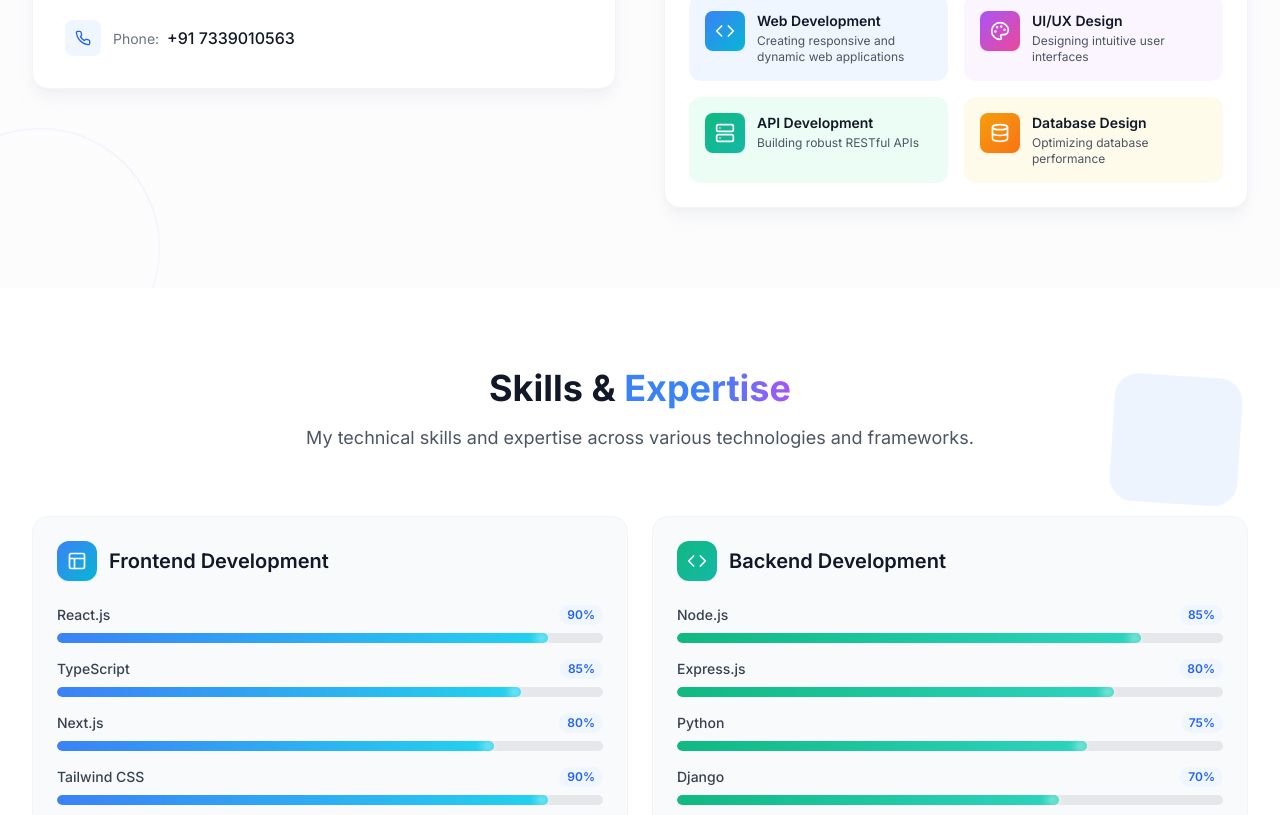
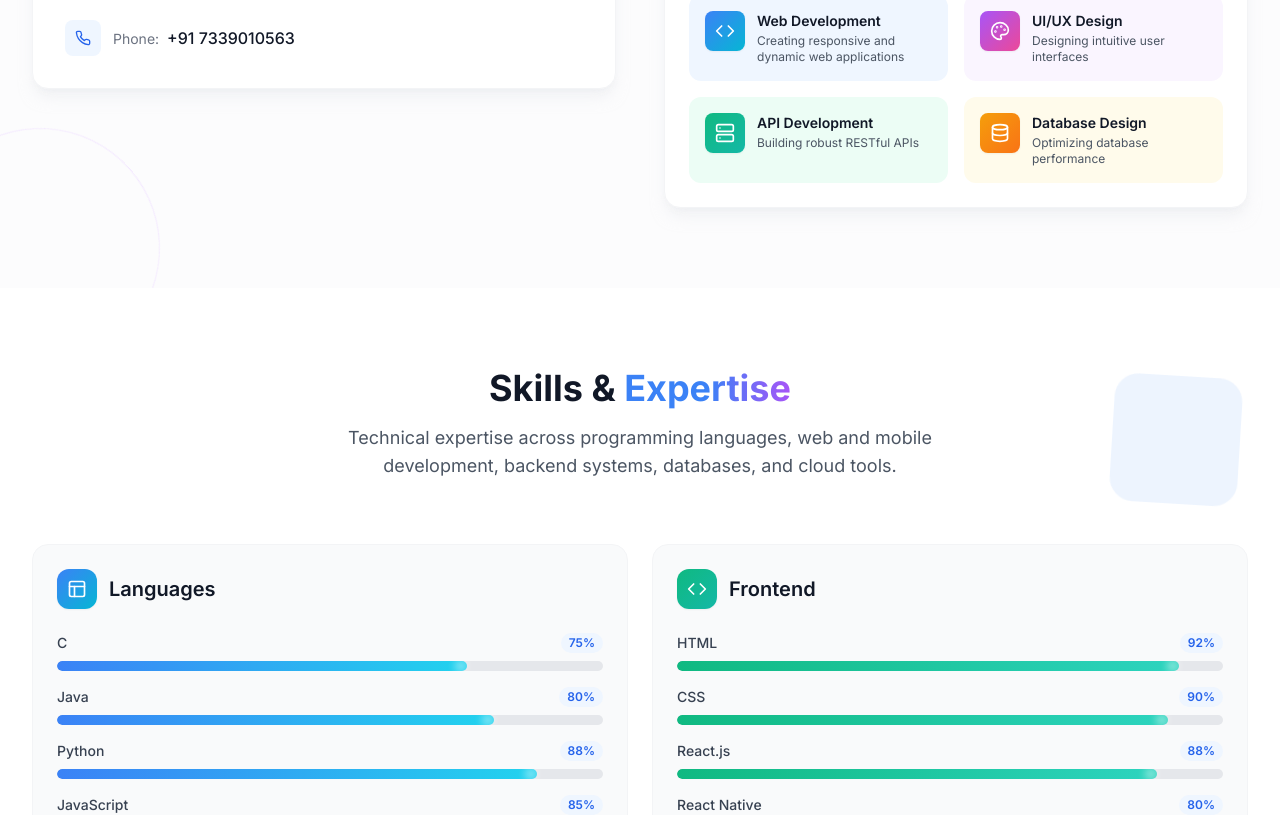
Before and after one commit to ghauthamm/ghautham-protfoli, a React (Create React App) app: page / in a window 1280 px wide. Shown: the part 1815-2630 px from the top of the page. Built offline with nearby package versions, Linux system fonts and the light colour scheme.

Commit message:
experience modules updated

```diff
--- a/src/App.tsx
+++ b/src/App.tsx
@@ -1,27 +1,66 @@
 import React from 'react';
+import { motion } from 'framer-motion';
 import Navbar from './components/Navbar';
 import Hero from './components/Hero';
 import About from './components/About';
 import Skills from './components/Skills';
 import Services from './components/Services';
 import Projects from './components/Projects';
+import Experience from './components/Experience';
 import Education from './components/Education';
 import Contact from './components/Contact';
 import Footer from './components/Footer';
+
+const pageVariants = {
+  hidden: { opacity: 0 },
+  visible: {
+    opacity: 1,
+    transition: {
+      staggerChildren: 0.12,
+      delayChildren: 0.1,
+    },
+  },
+};
+
+const sectionVariants = {
+  hidden: { opacity: 0, y: 32 },
+  visible: {
+    opacity: 1,
+    y: 0,
+    transition: { duration: 0.65, ease: 'easeOut' },
+  },
+};
 
 function App() {
   return (
     <div className="min-h-screen bg-white dark:bg-dark-900 transition-colors duration-300">
       <Navbar />
-      <main>
+      <motion.main variants={pageVariants} initial="hidden" animate="visible">
+        <motion.div variants={sectionVariants}>
           <Hero />
+        </motion.div>
+        <motion.div variants={sectionVariants}>
           <About />
+        </motion.div>
+        <motion.div variants={sectionVariants}>
           <Skills />
+        </motion.div>
+        <motion.div variants={sectionVariants}>
           <Services />
+        </motion.div>
+        <motion.div variants={sectionVariants}>
           <Projects />
+        </motion.div>
+        <motion.div variants={sectionVariants}>
+          <Experience />
+        </motion.div>
+        <motion.div variants={sectionVariants}>
           <Education />
+        </motion.div>
+        <motion.div variants={sectionVariants}>
           <Contact />
-      </main>
+        </motion.div>
+      </motion.main>
       <Footer />
     </div>
   );
--- a/src/components/Experience.tsx
+++ b/src/components/Experience.tsx
@@ -5,46 +5,18 @@ import { Calendar, MapPin, Building } from 'lucide-react';
 const Experience: React.FC = () => {
   const experiences = [
     {
-      title: 'Senior Fullstack Developer',
-      company: 'TechCorp Solutions',
-      location: 'Bangalore, India',
-      period: 'Jan 2023 - Present',
-      description: 'Leading development of enterprise-level applications using React, Node.js, and cloud technologies. Mentoring junior developers and implementing best practices.',
+      title: 'Python Full Stack Developer Intern',
+      company: 'ThirvuSoft Private Limited',
+      location: 'Coimbatore, India',
+      period: 'Feb 2026 - Apr 2026',
+      description: 'Worked on ERP-based web application development, built backend modules with Python and REST APIs, assisted frontend and database integration, and gained practical ERP workflow experience.',
       achievements: [
-        'Led a team of 5 developers in building a scalable e-commerce platform',
-        'Improved application performance by 40% through optimization techniques',
-        'Implemented CI/CD pipelines reducing deployment time by 60%',
-        'Mentored 3 junior developers and conducted code reviews'
+        'Worked on ERP-based web application development',
+        'Developed backend modules using Python and REST APIs',
+        'Assisted in frontend development and database integration',
+        'Gained hands-on experience in ERP workflows and business logic'
       ],
-      technologies: ['React', 'Node.js', 'AWS', 'Docker', 'PostgreSQL', 'Redis']
-    },
-    {
-      title: 'Fullstack Developer',
-      company: 'Digital Innovations Ltd',
-      location: 'Mumbai, India',
-      period: 'Mar 2021 - Dec 2022',
-      description: 'Developed and maintained multiple web applications using modern JavaScript frameworks and databases.',
-      achievements: [
-        'Built 3 client-facing applications with 99.9% uptime',
-        'Reduced bug reports by 50% through improved testing practices',
-        'Collaborated with UX team to improve user experience',
-        'Participated in agile development processes'
-      ],
-      technologies: ['JavaScript', 'React', 'Express.js', 'MongoDB', 'Git']
-    },
-    {
-      title: 'Frontend Developer',
-      company: 'WebTech Solutions',
-      location: 'Delhi, India',
-      period: 'Jun 2020 - Feb 2021',
-      description: 'Focused on creating responsive and interactive user interfaces for various client projects.',
-      achievements: [
-        'Developed 10+ responsive websites for clients',
-        'Optimized website loading speed by 30%',
-        'Implemented modern CSS frameworks and animations',
-        'Worked closely with designers to implement pixel-perfect designs'
-      ],
-      technologies: ['HTML', 'CSS', 'JavaScript', 'React', 'Bootstrap']
+      technologies: ['Python', 'REST APIs', 'ERP', 'Frontend Integration', 'Database Integration']
     }
   ];
 
@@ -60,7 +32,7 @@ const Experience: React.FC = () => {
         >
           <h2 className="text-4xl font-bold mb-4 gradient-text">Work Experience</h2>
           <p className="text-gray-600 dark:text-gray-400 max-w-2xl mx-auto">
-            My professional journey and the valuable experience I've gained along the way
+            Internship experience focused on ERP-based full stack web application development.
           </p>
         </motion.div>
 
@@ -154,36 +126,6 @@ const Experience: React.FC = () => {
           </div>
         </div>
 
-        {/* Education Section */}
-        <motion.div
-          initial={{ opacity: 0, y: 20 }}
-          whileInView={{ opacity: 1, y: 0 }}
-          transition={{ duration: 0.5, delay: 0.6 }}
-          viewport={{ once: true }}
-          className="mt-20"
-        >
-          <h3 className="text-2xl font-bold text-center mb-8 text-gray-800 dark:text-gray-200">
-            Education
-          </h3>
-          <div className="bg-gray-50 dark:bg-dark-800 rounded-xl p-6 shadow-lg max-w-2xl mx-auto">
-            <div className="text-center">
-              <h4 className="text-xl font-bold text-gray-800 dark:text-gray-200 mb-2">
-                Bachelor of Technology in Computer Science
-              </h4>
-              <p className="text-primary-600 dark:text-primary-400 font-medium mb-2">
-                University of Technology
-              </p>
-              <p className="text-gray-600 dark:text-gray-400 mb-4">
-                2016 - 2020 • Graduated with First Class
-              </p>
-              <p className="text-gray-600 dark:text-gray-400 text-sm leading-relaxed">
-                Specialized in software engineering with focus on web development,
-                database management, and software architecture. Completed final year
-                project on "Modern Web Application Development".
-              </p>
-            </div>
-          </div>
-        </motion.div>
       </div>
     </section>
   );
--- a/src/components/Navbar.tsx
+++ b/src/components/Navbar.tsx
@@ -39,6 +39,7 @@ const Navbar: React.FC = () => {
     { name: 'Skills', href: '#skills' },
     { name: 'Services', href: '#services' },
     { name: 'Projects', href: '#projects' },
+    { name: 'Experience', href: '#experience' },
     { name: 'Education', href: '#education' },
     { name: 'Contact', href: '#contact' },
   ];
--- a/src/components/Projects.tsx
+++ b/src/components/Projects.tsx
@@ -1,77 +1,59 @@
 import React, { useState } from 'react';
 import { motion, AnimatePresence } from 'framer-motion';
-import { ExternalLink, Github, Eye, ChevronRight } from 'lucide-react';
+import { ExternalLink, Github, Eye, ChevronRight, Download } from 'lucide-react';
 
 const Projects: React.FC = () => {
   const [filter, setFilter] = useState('all');
 
   const projects = [
     {
-      title: "E-Commerce Platform",
-      description: "A full-stack e-commerce platform with React frontend, Node.js backend, and MongoDB database. Features include user authentication, product management, shopping cart, and payment integration.",
-      image: "https://images.unsplash.com/photo-1556742049-0cfed4f6a45d?w=500&h=300&fit=crop",
-      technologies: ["React", "Node.js", "MongoDB", "Stripe", "Redux"],
-      liveUrl: "https://ecommerce-demo.com",
-      githubUrl: "https://github.com/ghauthamm/ecommerce",
+      title: "Vehicle Service Management System",
+      description: "Developed a booking and service tracking system with a structured database for customer and service records, including real-time service status updates.",
+      image: "https://images.unsplash.com/photo-1533473359331-0135ef1b58bf?w=500&h=300&fit=crop",
+      technologies: ["JavaScript", "Node.js", "Express.js", "MongoDB", "Realtime Updates"],
+      liveUrl: "https://github.com/ghauthamm",
+      githubUrl: "https://github.com/ghauthamm",
       featured: true,
       category: 'fullstack'
     },
     {
-      title: "Task Management App",
-      description: "A collaborative task management application with real-time updates, drag-and-drop functionality, and team collaboration features.",
-      image: "https://images.unsplash.com/photo-1454165804606-c3d57bc86b40?w=500&h=300&fit=crop",
-      technologies: ["React", "TypeScript", "Socket.io", "Express", "PostgreSQL"],
-      liveUrl: "https://task-app-demo.com",
-      githubUrl: "https://github.com/ghauthamm/task-app",
+      title: "AI-Powered Crop Yield Prediction",
+      description: "Built a mobile app using Flutter and Firebase, integrated machine learning models for crop prediction, and delivered insights based on soil and weather data.",
+      image: "https://images.unsplash.com/photo-1500937386664-56d1dfef3854?w=500&h=300&fit=crop",
+      technologies: ["Flutter", "Firebase", "Python", "Machine Learning", "Data Analysis"],
+      liveUrl: "https://github.com/ghauthamm",
+      apkUrl: "https://github.com/ghauthamm",
+      githubUrl: "https://github.com/ghauthamm",
+      featured: true,
+      category: 'ml'
+    },
+    {
+      title: "Samy Trends - Online Clothing Store",
+      description: "A full-stack e-commerce web application for managing clothing products where users can browse products, view details, and interact with a modern shopping interface. Features include responsive product listings, product detail view, real-time data handling with Firebase, and Firebase Hosting deployment. My contribution covered complete UI design and development, backend and database integration, deployment, and responsive optimization across devices. Future enhancements: add to cart and checkout, payment integration (Razorpay/Stripe), authentication, and admin dashboard.",
+      image: "https://images.unsplash.com/photo-1445205170230-053b83016050?w=500&h=300&fit=crop",
+      technologies: ["React", "HTML", "CSS", "JavaScript", "Firebase", "Firestore", "Firebase Hosting"],
+      liveUrl: "https://samy-trend.web.app/",
+      githubUrl: "https://github.com/ghauthamm",
       featured: true,
       category: 'fullstack'
     },
     {
-      title: "Weather Dashboard",
-      description: "A weather dashboard with interactive charts, location-based forecasts, and historical data visualization using Chart.js.",
-      image: "https://images.unsplash.com/photo-1592210454359-9043f067919b?w=500&h=300&fit=crop",
-      technologies: ["React", "Chart.js", "OpenWeather API", "Tailwind CSS"],
-      liveUrl: "https://weather-dashboard.com",
-      githubUrl: "https://github.com/ghauthamm/weather-app",
-      featured: false,
-      category: 'frontend'
-    },
-    {
-      title: "Blog Platform",
-      description: "A modern blog platform with markdown support, SEO optimization, and admin dashboard for content management.",
-      image: "https://images.unsplash.com/photo-1486312338219-ce68d2c6f44d?w=500&h=300&fit=crop",
-      technologies: ["Next.js", "TypeScript", "Prisma", "PostgreSQL", "Vercel"],
-      liveUrl: "https://blog-platform.com",
-      githubUrl: "https://github.com/ghauthamm/blog-platform",
-      featured: false,
+      title: "Food Delivery Management System",
+      description: "A mobile-based food delivery management system built with Flutter and Firebase to manage employees, clients, orders, and inventory in real time. It automates order tracking and stock updates, supports employee attendance and role records, maintains customer profiles with order history, and provides order lifecycle tracking from pending to delivered. Contributions include end-to-end mobile app development, Firebase real-time synchronization, implementation of employee, client, order, and stock modules, and responsive UI optimization. Future enhancements include payment integration, push notifications, live map tracking, and analytics dashboard.",
+      image: "https://images.unsplash.com/photo-1515003197210-e0cd71810b5f?w=500&h=300&fit=crop",
+      technologies: ["Flutter", "Firebase", "Cloud Firestore", "Realtime Database", "Firebase Auth"],
+      liveUrl: "https://github.com/ghauthamm/Food-Catering-Admin-Management-System-flutter",
+      apkUrl: "https://github.com/ghauthamm/Food-Catering-Admin-Management-System-flutter",
+      githubUrl: "https://github.com/ghauthamm/Food-Catering-Admin-Management-System-flutter",
+      featured: true,
       category: 'fullstack'
-    },
-    {
-      title: "Chat Application",
-      description: "Real-time chat application with user authentication, message history, and file sharing capabilities.",
-      image: "https://images.unsplash.com/photo-1522202176988-66273c2fd55f?w=500&h=300&fit=crop",
-      technologies: ["React", "Socket.io", "Node.js", "MongoDB", "AWS S3"],
-      liveUrl: "https://chat-app-demo.com",
-      githubUrl: "https://github.com/ghauthamm/chat-app",
-      featured: false,
-      category: 'fullstack'
-    },
-    {
-      title: "Portfolio Website",
-      description: "A responsive portfolio website built with React, TypeScript, and Tailwind CSS with smooth animations and dark mode.",
-      image: "https://images.unsplash.com/photo-1467232004584-a241de8b6a6b?w=500&h=300&fit=crop",
-      technologies: ["React", "TypeScript", "Tailwind CSS", "Framer Motion"],
-      liveUrl: "https://portfolio-demo.com",
-      githubUrl: "https://github.com/ghauthamm/portfolio",
-      featured: false,
-      category: 'frontend'
     }
   ];
 
   const filters = [
     { label: 'All', value: 'all' },
     { label: 'Full Stack', value: 'fullstack' },
-    { label: 'Frontend', value: 'frontend' },
+    { label: 'Machine Learning', value: 'ml' },
   ];
 
   const filteredProjects = filter === 'all'
@@ -139,7 +121,7 @@ const Projects: React.FC = () => {
             viewport={{ once: true }}
             className="text-base sm:text-lg text-gray-600 dark:text-gray-400 max-w-2xl mx-auto"
           >
-            A showcase of my recent projects that demonstrate my skills in fullstack development and problem-solving.
+            Key academic and practical projects spanning full-stack development, machine learning, mobile apps, and database design.
           </motion.p>
 
           {/* Filter Buttons */}
@@ -286,6 +268,19 @@ const Projects: React.FC = () => {
                       <Github className="w-4 h-4" />
                       Code
                     </motion.a>
+                    {project.apkUrl && (
+                      <motion.a
+                        href={project.apkUrl}
+                        target="_blank"
+                        rel="noopener noreferrer"
+                        whileHover={{ scale: 1.05, x: 3 }}
+                        whileTap={{ scale: 0.95 }}
+                        className="flex items-center gap-2 px-4 py-2 border border-emerald-300 dark:border-emerald-600 text-emerald-700 dark:text-emerald-300 hover:bg-emerald-50 dark:hover:bg-emerald-500/10 rounded-xl text-sm font-medium"
+                      >
+                        <Download className="w-4 h-4" />
+                        APK
+                      </motion.a>
+                    )}
                   </div>
                 </div>
               </motion.div>
--- a/src/components/Skills.tsx
+++ b/src/components/Skills.tsx
@@ -7,68 +7,61 @@ const Skills: React.FC = () => {
 
   const skillCategories = [
     {
-      title: "Frontend Development",
+      title: "Languages",
       icon: Layout,
       gradient: 'from-blue-500 to-cyan-500',
       barColor: 'from-blue-500 to-cyan-400',
       skills: [
-        { name: "React.js", level: 90 },
-        { name: "TypeScript", level: 85 },
-        { name: "Next.js", level: 80 },
-        { name: "Tailwind CSS", level: 90 },
-        { name: "HTML/CSS", level: 95 },
-        { name: "JavaScript", level: 90 }
+        { name: "C", level: 75 },
+        { name: "Java", level: 80 },
+        { name: "Python", level: 88 },
+        { name: "JavaScript", level: 85 },
+        { name: "SQL", level: 82 }
       ]
     },
     {
-      title: "Backend Development",
+      title: "Frontend",
       icon: Code,
       gradient: 'from-emerald-500 to-teal-500',
       barColor: 'from-emerald-500 to-teal-400',
       skills: [
-        { name: "Node.js", level: 85 },
-        { name: "Express.js", level: 80 },
-        { name: "Python", level: 75 },
-        { name: "Django", level: 70 },
-        { name: "REST APIs", level: 85 },
-        { name: "GraphQL", level: 70 }
+        { name: "HTML", level: 92 },
+        { name: "CSS", level: 90 },
+        { name: "React.js", level: 88 },
+        { name: "React Native", level: 80 }
       ]
     },
     {
-      title: "Database & Cloud",
+      title: "Backend & Databases",
       icon: Database,
       gradient: 'from-purple-500 to-pink-500',
       barColor: 'from-purple-500 to-pink-400',
       skills: [
+        { name: "Node.js", level: 84 },
+        { name: "Express.js", level: 82 },
         { name: "MongoDB", level: 80 },
-        { name: "PostgreSQL", level: 75 },
-        { name: "Redis", level: 70 },
-        { name: "AWS", level: 75 },
-        { name: "Docker", level: 70 },
-        { name: "Git", level: 90 }
+        { name: "MySQL", level: 82 },
+        { name: "Firebase", level: 85 }
       ]
     },
     {
-      title: "Tools & Others",
+      title: "Tools & Cloud",
       icon: Zap,
       gradient: 'from-amber-500 to-orange-500',
       barColor: 'from-amber-500 to-orange-400',
       skills: [
-        { name: "VS Code", level: 95 },
-        { name: "Figma", level: 70 },
-        { name: "Postman", level: 85 },
-        { name: "Jest", level: 75 },
-        { name: "Agile", level: 80 },
-        { name: "CI/CD", level: 70 }
+        { name: "Git", level: 90 },
+        { name: "GitHub", level: 90 },
+        { name: "Jenkins", level: 75 },
+        { name: "Docker", level: 78 },
+        { name: "AWS (Basics)", level: 70 }
       ]
     }
   ];
 
   const additionalSkills = [
-    "Redux", "Context API", "React Query", "Framer Motion", "Chart.js", "D3.js",
-    "Socket.io", "JWT", "OAuth", "MySQL", "Elasticsearch", "Kubernetes",
-    "Vercel", "Netlify", "Heroku", "Cypress", "Mocha", "Chai", "Swagger",
-    "ESLint", "Prettier", "Storybook", "Webpack", "Vite"
+    "REST APIs", "Machine Learning", "Random Forest", "SVM", "Logistic Regression", "XGBoost",
+    "Flutter", "ERP Workflows", "Business Logic", "Database Design", "CRUD Operations", "Problem Solving"
   ];
 
   const containerVariants = {
@@ -136,7 +129,7 @@ const Skills: React.FC = () => {
             viewport={{ once: true }}
             className="text-base sm:text-lg text-gray-600 dark:text-gray-400 max-w-2xl mx-auto"
           >
-            My technical skills and expertise across various technologies and frameworks.
+            Technical expertise across programming languages, web and mobile development, backend systems, databases, and cloud tools.
           </motion.p>
         </motion.div>
 
```
Also changed, not shown: 14 other files (tests, documents, lock files or other folders). Lines whose indentation alone changed are shown as unchanged.
